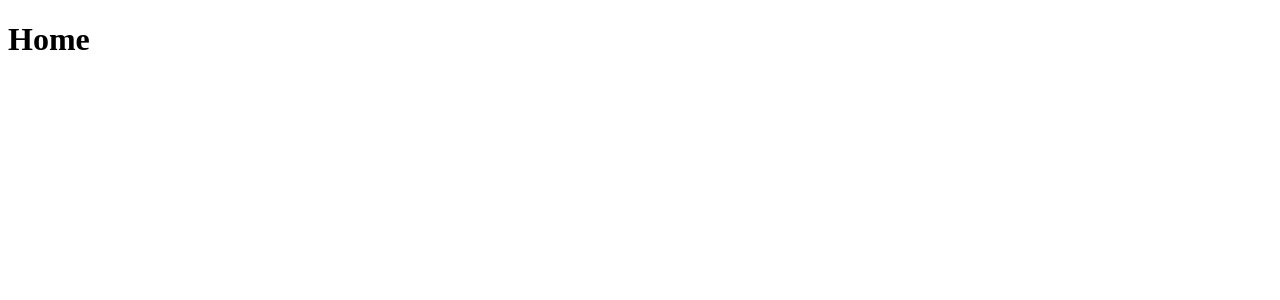
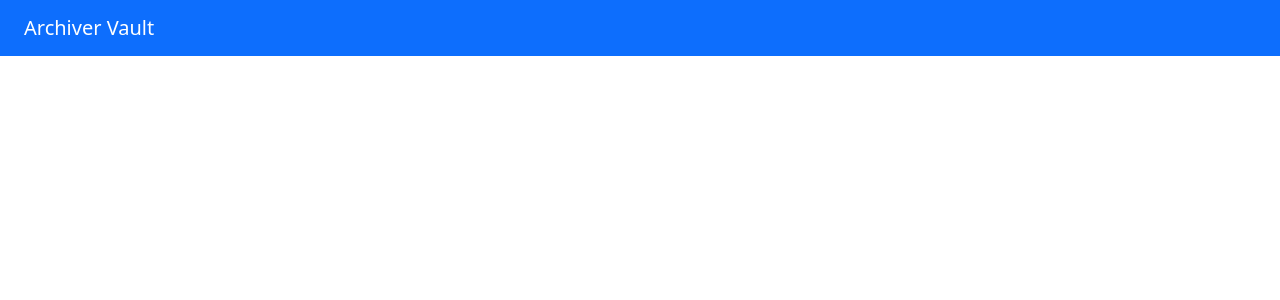
Before and after one commit to shaunakw/archiver, a Next.js app in the folder frontend/: page / in a window 1280 px wide. Shown: the top 300 px of the page. Built offline with nearby package versions, Linux system fonts and the light colour scheme.

Commit message:
Add bootstrap base (navbar)

```diff
--- /dev/null
+++ b/frontend/components/Navbar.tsx
@@ -0,0 +1,12 @@
+import Link from 'next/link';
+import { Navbar } from 'react-bootstrap';
+
+export default function AppNavbar(): JSX.Element {
+  return (
+    <Navbar bg="primary" variant="dark" fixed="top" className="px-4">
+      <Link href="/" passHref>
+        <Navbar.Brand>Archiver Vault</Navbar.Brand>
+      </Link>
+    </Navbar>
+  );
+}
--- a/frontend/package.json
+++ b/frontend/package.json
@@ -9,8 +9,10 @@
     "lint": "next lint"
   },
   "dependencies": {
+    "bootstrap": "^5.1.3",
     "next": "11.1.2",
     "react": "17.0.2",
+    "react-bootstrap": "^1.6.4",
     "react-dom": "17.0.2"
   },
   "devDependencies": {
--- a/frontend/pages/_app.tsx
+++ b/frontend/pages/_app.tsx
@@ -1,4 +1,5 @@
 import type { AppProps } from 'next/app';
+import 'bootstrap/dist/css/bootstrap.min.css';
 
 function App({ Component, pageProps }: AppProps): JSX.Element {
   return <Component {...pageProps} />;
--- a/frontend/pages/index.tsx
+++ b/frontend/pages/index.tsx
@@ -1,5 +1,6 @@
 import type { NextPage } from 'next';
 import Head from 'next/head';
+import Navbar from 'components/Navbar';
 
 const Home: NextPage = () => {
   return (
@@ -8,7 +9,7 @@ const Home: NextPage = () => {
         <title>Archiver Vault</title>
         <link rel="icon" href="/favicon.ico" />
       </Head>
-      <h1>Home</h1>
+      <Navbar />
     </>
   );
 };
--- a/frontend/tsconfig.json
+++ b/frontend/tsconfig.json
@@ -12,7 +12,8 @@
     "moduleResolution": "node",
     "resolveJsonModule": true,
     "isolatedModules": true,
-    "jsx": "preserve"
+    "jsx": "preserve",
+    "baseUrl": "."
   },
   "include": ["next-env.d.ts", "**/*.ts", "**/*.tsx"],
   "exclude": ["node_modules"]
```
Also changed, not shown: 1 other file (tests, documents, lock files or other folders).
